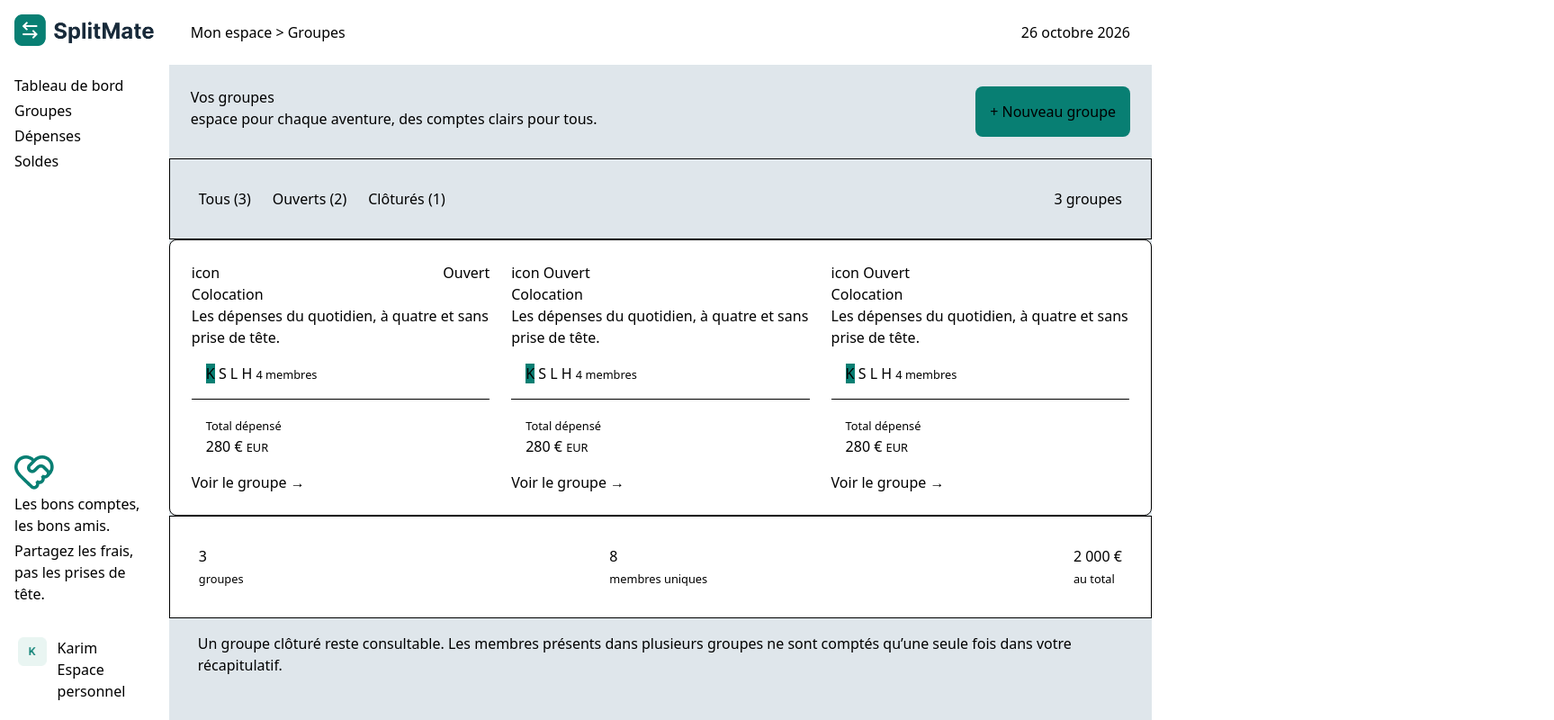
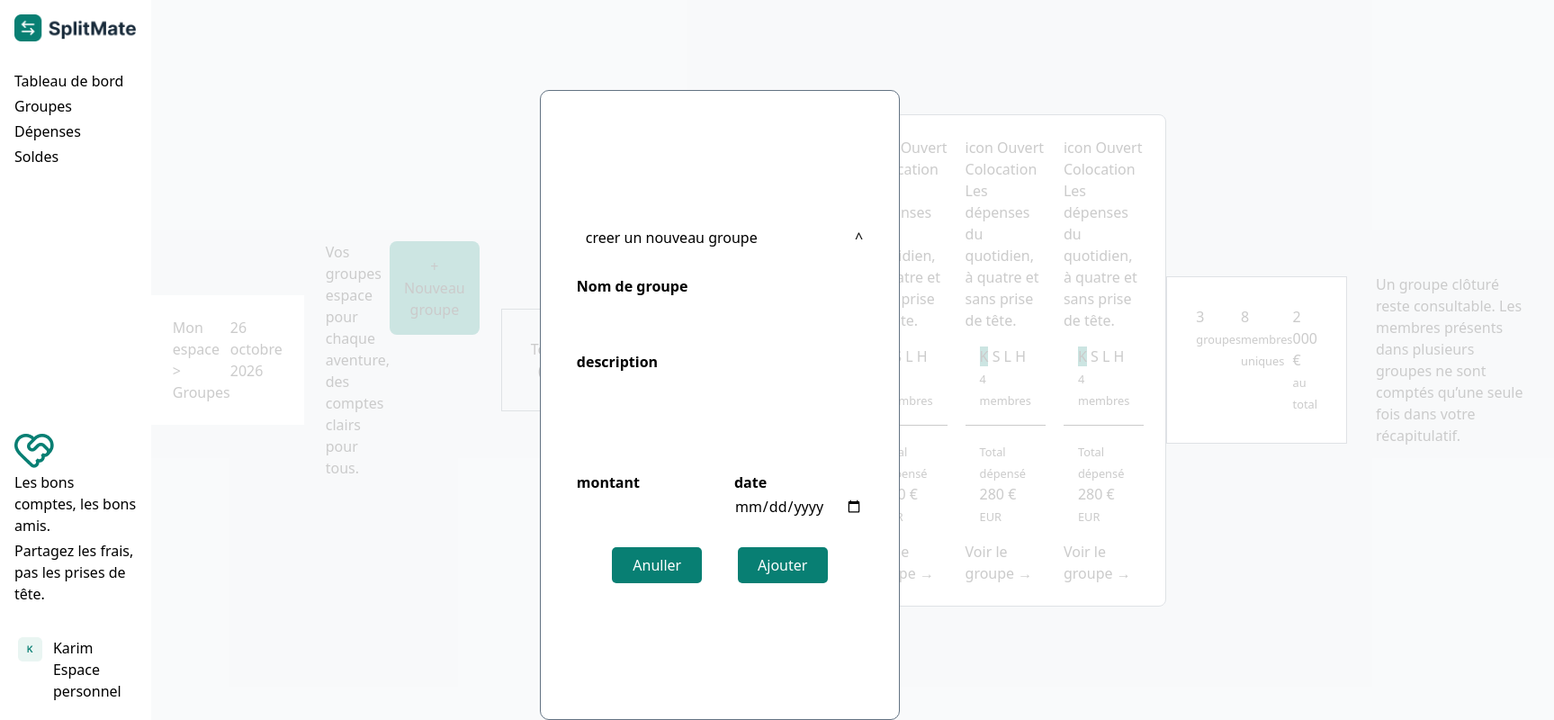
Before and after one commit to Ayoub-benyahiia/SplitMate-brief, a plain HTML site: page index.html in a window 1280 px wide. Both pictures are taken after a click on the button "+ Nouveau groupe". Shown: the whole page at 90% size, 1727 px wide, since content can reach past the window. Drawn offline with nearby package versions, Linux system fonts and the light colour scheme; a web font is replaced by a local one.

Commit message:
feat : create a groupe add it to a groupes arrays using button ajouter groupes

```diff
--- a/css/Dashboard.css
+++ b/css/Dashboard.css
@@ -92,3 +92,31 @@ section {
     border-top-style: solid;
     border-top-color: #637383;
 }
+.modal-container{
+    display: flex;
+    justify-content: center;
+    align-items: center;
+    opacity: 0.2;
+    transition: opacity 1s;
+    position: relative;
+
+}
+
+
+.modal-box{
+    display: block;
+    position: absolute;
+    display: flex;
+    justify-content: center;
+    align-items: center;
+    box-shadow: black;
+    margin-left:600px;
+    margin-top: 100px;
+
+
+}
+
+.display_None{
+    display: none;
+
+}
--- a/index.html
+++ b/index.html
@@ -10,6 +10,8 @@
         href="https://fonts.googleapis.com/css2?family=Google+Sans+Flex:opsz,wght@1..144,1..1000&family=Inter:ital,opsz,wght@0,14..32,100..900;1,14..32,100..900&display=swap"
         rel="stylesheet">
     <script src="https://cdn.jsdelivr.net/npm/@tailwindcss/browser@4"></script>
+    <link rel="stylesheet" href="/css/Dashboard.css" class="link">
+
     <title>Document</title>
 </head>
 
@@ -57,7 +59,7 @@
                     <h3 class="">Vos groupes</h3>
                     <p>espace pour chaque aventure, des comptes clairs pour tous.</p>
                 </div>
-                <div><button class="bg-[#087F73] p-4 rounded-lg"> + Nouveau groupe</button></div>
+                <div><button id="added-group"class="bg-[#087F73] p-4 rounded-lg"> + Nouveau groupe</button></div>
             </div>
 
             <div class="flex flex-row p-2 justify-between border">
@@ -176,6 +178,46 @@
             </div>
         </section>
     </div>
+
+    <div class="flex_row border display_None" id="depencesForm"
+        style="height: 700px;width: 400px;background-color: white;border-radius: 10px;justify-content: center;">
+        <form action="" class="flex_column" style="width: 80%;height: 80%;gap: 30px;">
+            <div class="flex_row ">
+                <div class="flex_row " style="justify-content: start;">
+                    <h1 style="margin-left: 10px;"> creer un nouveau groupe </h1>
+                </div>
+                <button id="button-out" style="background-color: white;">^</button>
+            </div>
+            <div>
+                <strong> Nom de groupe</strong>
+                <input id="inputname" type="text" style="width: 100%;height: 30px;">
+            </div>
+            <div>
+                <strong> description </strong>
+                <input id="inputdesc" type="text" style="width: 100%;height: 80px;">
+            </div>
+            <div class="flex_row">
+                <div style="width: 45%;">
+                    <strong> montant </strong>
+                    <input id="inputmontant" type="text" style="width: 100%;height: 30px;">
+                </div>
+                <div style="width: 45%;">
+                    <strong> date </strong>
+                    <input id="inputdate" type="date" style="width: 100%;height: 30px;">
+                </div>
+
+            </div>
+            <div class="flex_row" style="justify-content: space-evenly;">
+                <button id="button-out" style="width: 100px;height: 40px;background-color: #087F73;border-radius: 5px;color: white;">
+                    Anuller </button>
+                <button id="create-button"style="width: 100px;height: 40px;background-color: #087F73;border-radius: 5px;color: white;"
+                    class="ajouter"> Ajouter </button>
+
+            </div>
+
+        </form>
+    </div>
+    <script src="js/groupes.js" ></script>
 </body>
 
 </html>
--- a/js/groupes.js
+++ b/js/groupes.js
@@ -0,0 +1,86 @@
+let CreatgroupButton = document.getElementById("added-group");
+let body = document.querySelector("section");
+let groupesForm = document.getElementById("depencesForm");
+
+
+let NameOfGroupes = document.getElementById("inputname");
+let DescOfGroupes = document.getElementById("inputdesc");
+let MontantOfGroupes = document.getElementById("inputmontant");
+let DateOfGroupes = document.getElementById("inputdate");
+
+let AnullerButton = document.getElementById("button-out");
+let AjouteButton = document.getElementById("create-button");
+
+
+const GroupesArray = [];
+
+
+
+
+
+
+
+
+
+
+
+
+
+
+
+
+
+
+
+console.log(CreatgroupButton);
+console.log(body)
+
+
+function creatDepenxe() {
+    CreatgroupButton.addEventListener('click', () => {
+        body.classList.add("modal-container");
+
+        groupesForm.classList.remove("display_None");
+        groupesForm.classList.add("modal-box");
+
+
+
+
+    })
+}
+creatDepenxe();
+
+
+let i =1;
+function CreateGroupe() {
+    AjouteButton.addEventListener("click", (e) => {
+        e.preventDefault();
+
+        let groupe = {
+            id:i,
+            title: "",
+            description: "",
+            montant: "",
+            Date: ""
+        }
+
+        // step 1 : check the input value
+        if (NameOfGroupes.value.trim().lenght== 0 || DescOfGroupes.value.trim().lenght == 0 || MontantOfGroupes.value.trim().lenght== 0) alert("nsiti chi haja ma3emertihache")
+        // step 2 : stock the inputs of the form in a object
+        groupe.title = NameOfGroupes.value;
+        groupe.description = DescOfGroupes.value;
+        groupe.montant = MontantOfGroupes.value;
+        groupe.Date = DateOfGroupes.value;
+        groupe.id = i++;
+
+        GroupesArray.push(groupe)
+
+        NameOfGroupes.value = ""
+        DescOfGroupes.value = ""
+        MontantOfGroupes.value = ""
+        DateOfGroupes.value = ""
+    })
+}
+
+CreateGroupe()
+console.log(GroupesArray);
```
